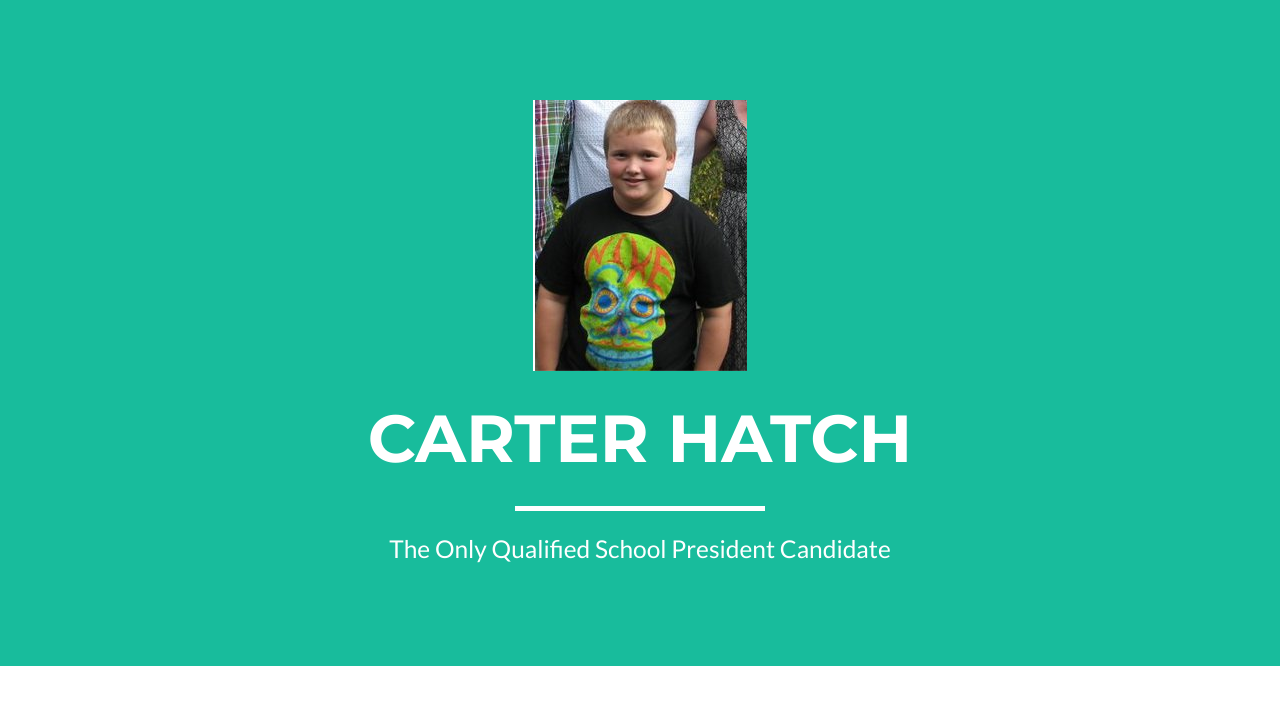
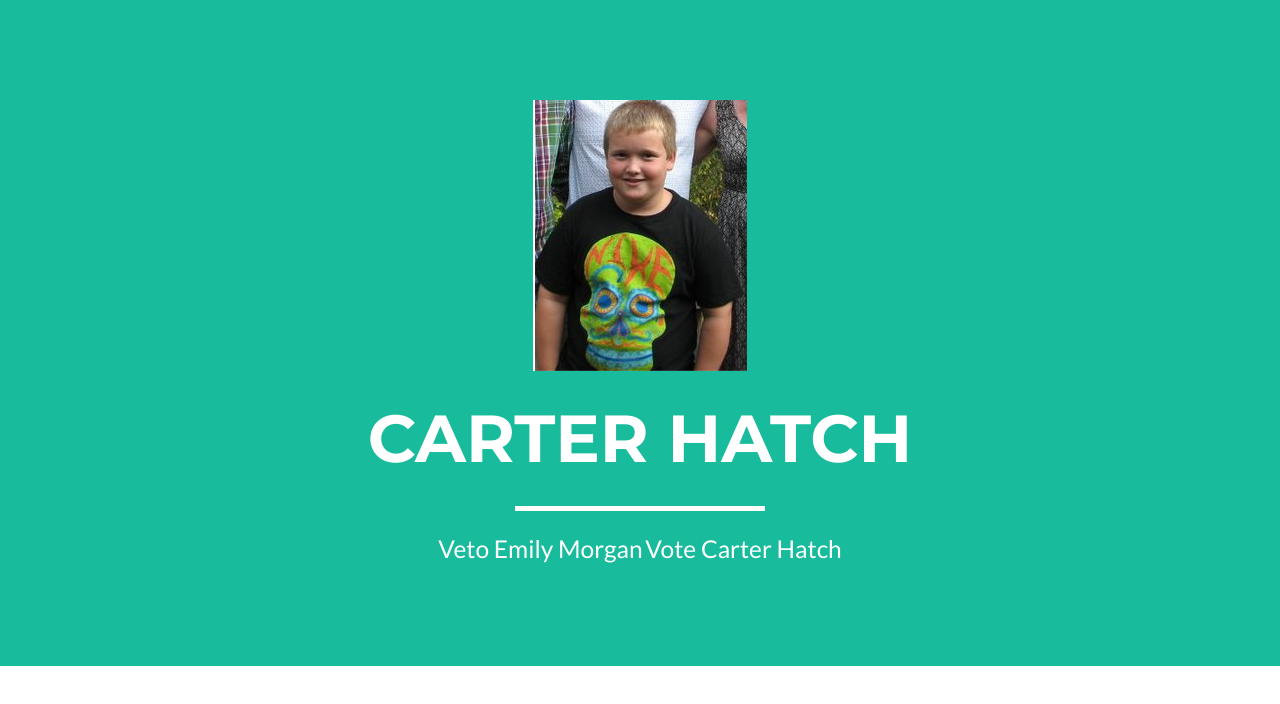
Before and after one commit to HolyMotherOfFarming/19smitgr.github.io, a website: page index.html in a window 1280 px wide. Drawn offline with nearby package versions, Linux system fonts and the light colour scheme.

Commit message:
Update index.html

```diff
--- a/index.html
+++ b/index.html
@@ -43,7 +43,8 @@
                     <div class="intro-text">
                         <span class="name">Carter Hatch</span>
                         <hr class="star-light">
-                        <span class="skills">The Only Qualified School President Candidate</span>
+                        <span class="skills">Veto Emily Morgan</span>
+                        <span class="skills">Vote Carter Hatch</span>
                     </div>
                 </div>
             </div>
```
